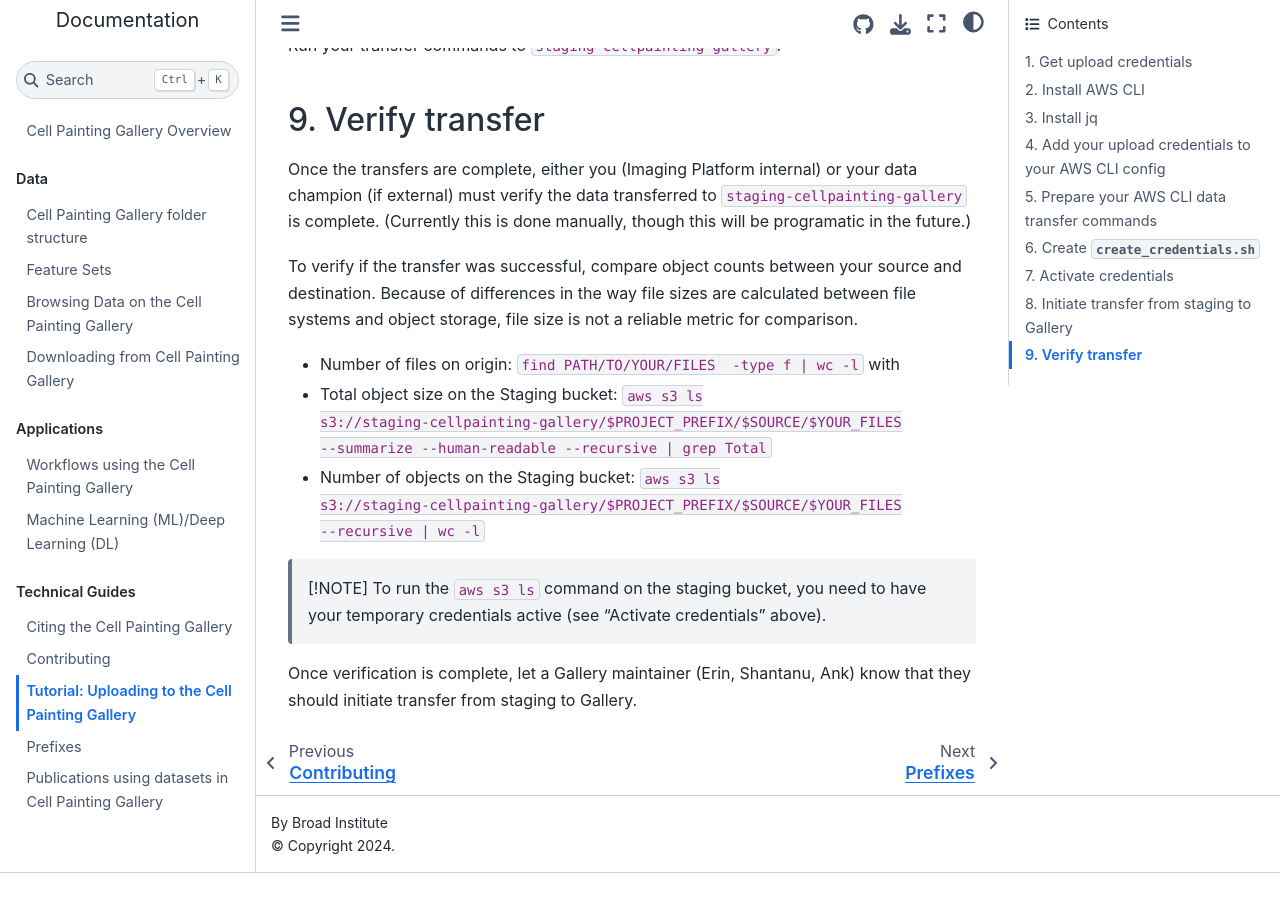
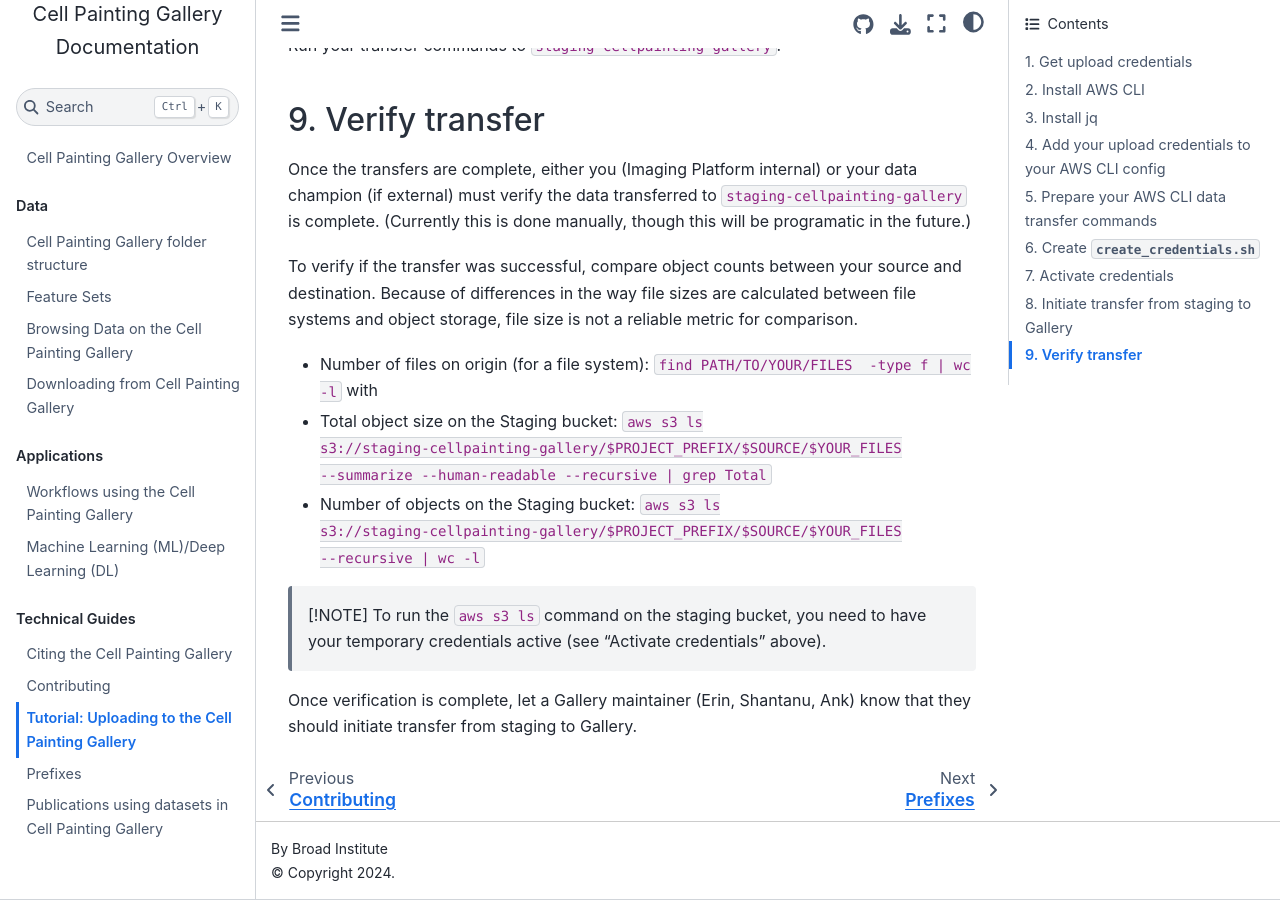
Before and after one commit to broadinstitute/cellpainting-gallery, a Jupyter Book: the page built from documentation/uploading_to_cpg.md, in a window 1280 px wide and 900 px high, scrolled down 3363 px. Built offline with Jupyter Book 1.0.4 settings and Sphinx 7.4.7 and the Sphinx Book theme 1.1.4, drawn with Linux system fonts in a browser that asks for light colours; before the commit the page ends 4236 px from its top, so only the background shows below that.

Commit message:
Update documentation/uploading_to_cpg.md
Co-authored-by: Erin Weisbart <54687786+ErinWeisbart@users.noreply.github.com>

```diff
--- a/documentation/uploading_to_cpg.md
+++ b/documentation/uploading_to_cpg.md
@@ -108,7 +108,7 @@
 
 To verify if the transfer was successful, compare object counts between your source and destination.
 Because of differences in the way file sizes are calculated between file systems and object storage, file size is not a reliable metric for comparison.
-- Number of files on origin: `find PATH/TO/YOUR/FILES  -type f | wc -l`
+- Number of files on origin (for a file system): `find PATH/TO/YOUR/FILES  -type f | wc -l`
 with
 - Total object size on the Staging bucket: `aws s3 ls s3://staging-cellpainting-gallery/$PROJECT_PREFIX/$SOURCE/$YOUR_FILES --summarize --human-readable --recursive | grep Total`
 - Number of objects on the Staging bucket: `aws s3 ls s3://staging-cellpainting-gallery/$PROJECT_PREFIX/$SOURCE/$YOUR_FILES --recursive | wc -l`
```
